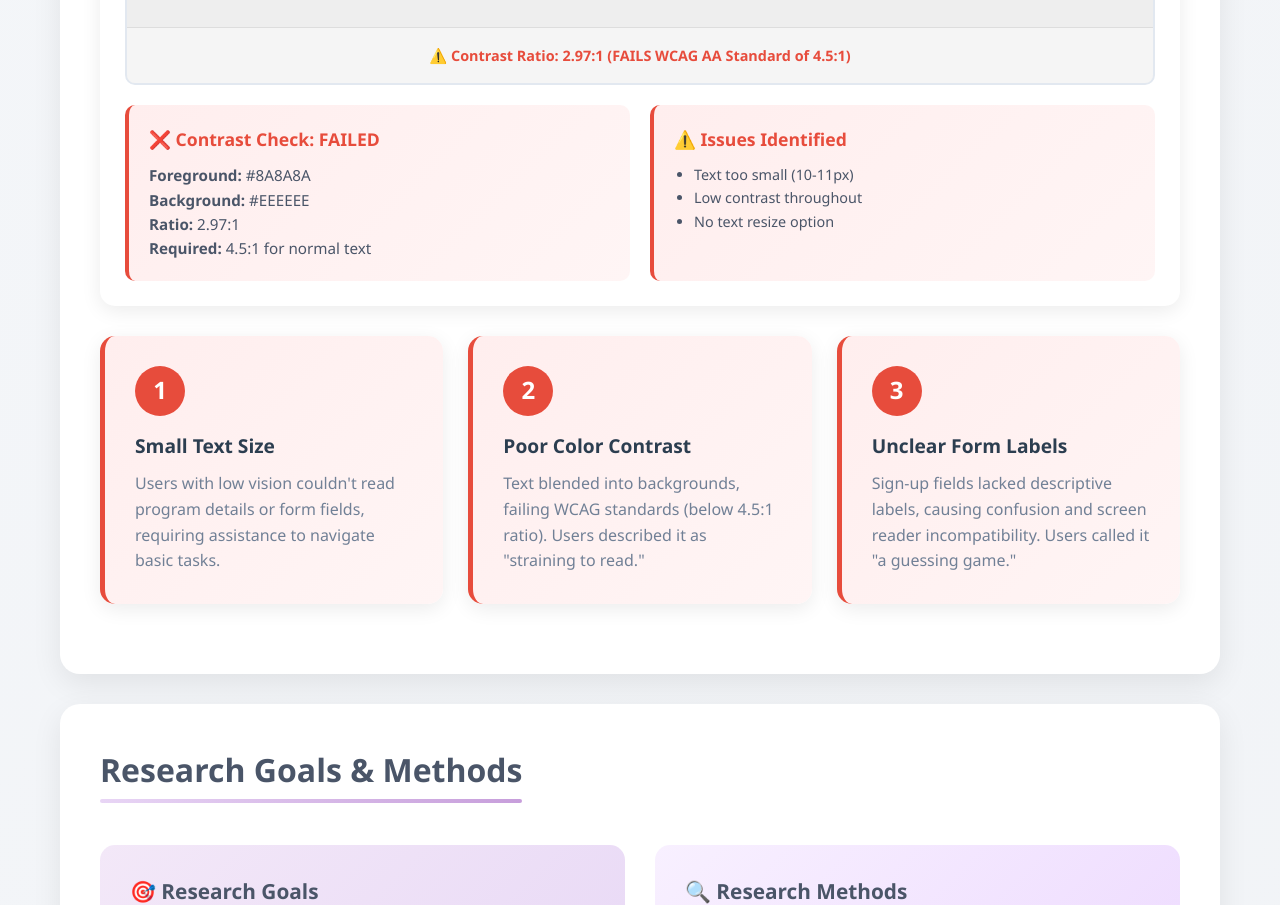
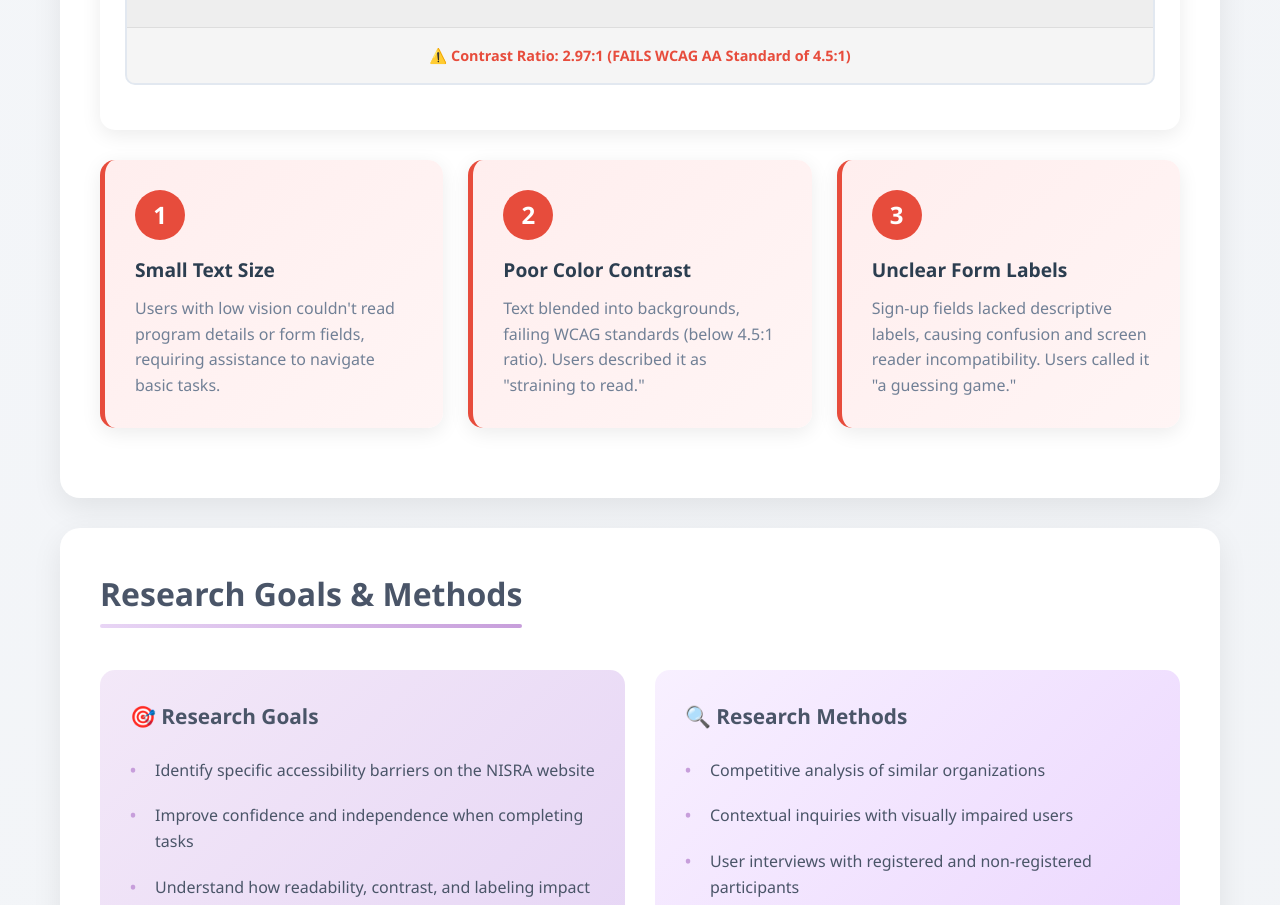
Before and after one commit to katrinapeli/portfolio, a plain HTML site: page case-study2.html in a window 1280 px wide. Shown: the part 1884-2789 px from the top of the page. Drawn offline with nearby package versions, Linux system fonts and the light colour scheme.

Commit message:
case-study2.html

```diff
--- a/case-study2.html
+++ b/case-study2.html
@@ -944,23 +944,6 @@
                     </div>
                 </div>
                 <div style="display: grid; grid-template-columns: 1fr 1fr; gap: 20px;">
-                    <div style="background: linear-gradient(135deg, #fee 0%, #fff5f5 100%); padding: 20px; border-radius: 10px; border-left: 4px solid #e74c3c;">
-                        <h5 style="color: #e74c3c; margin-bottom: 10px; font-size: 1.1em;">❌ Contrast Check: FAILED</h5>
-                        <div style="font-size: 0.95em; color: #4a5568;">
-                            <strong>Foreground:</strong> #8A8A8A<br>
-                            <strong>Background:</strong> #EEEEEE<br>
-                            <strong>Ratio:</strong> 2.97:1<br>
-                            <strong>Required:</strong> 4.5:1 for normal text
-                        </div>
-                    </div>
-                    <div style="background: linear-gradient(135deg, #fee 0%, #fff5f5 100%); padding: 20px; border-radius: 10px; border-left: 4px solid #e74c3c;">
-                        <h5 style="color: #e74c3c; margin-bottom: 10px; font-size: 1.1em;">⚠️ Issues Identified</h5>
-                        <ul style="font-size: 0.9em; color: #4a5568; margin-left: 20px; line-height: 1.6;">
-                            <li>Text too small (10-11px)</li>
-                            <li>Low contrast throughout</li>
-                            <li>No text resize option</li>
-                        </ul>
-                    </div>
                 </div>
             </div>
 
```
